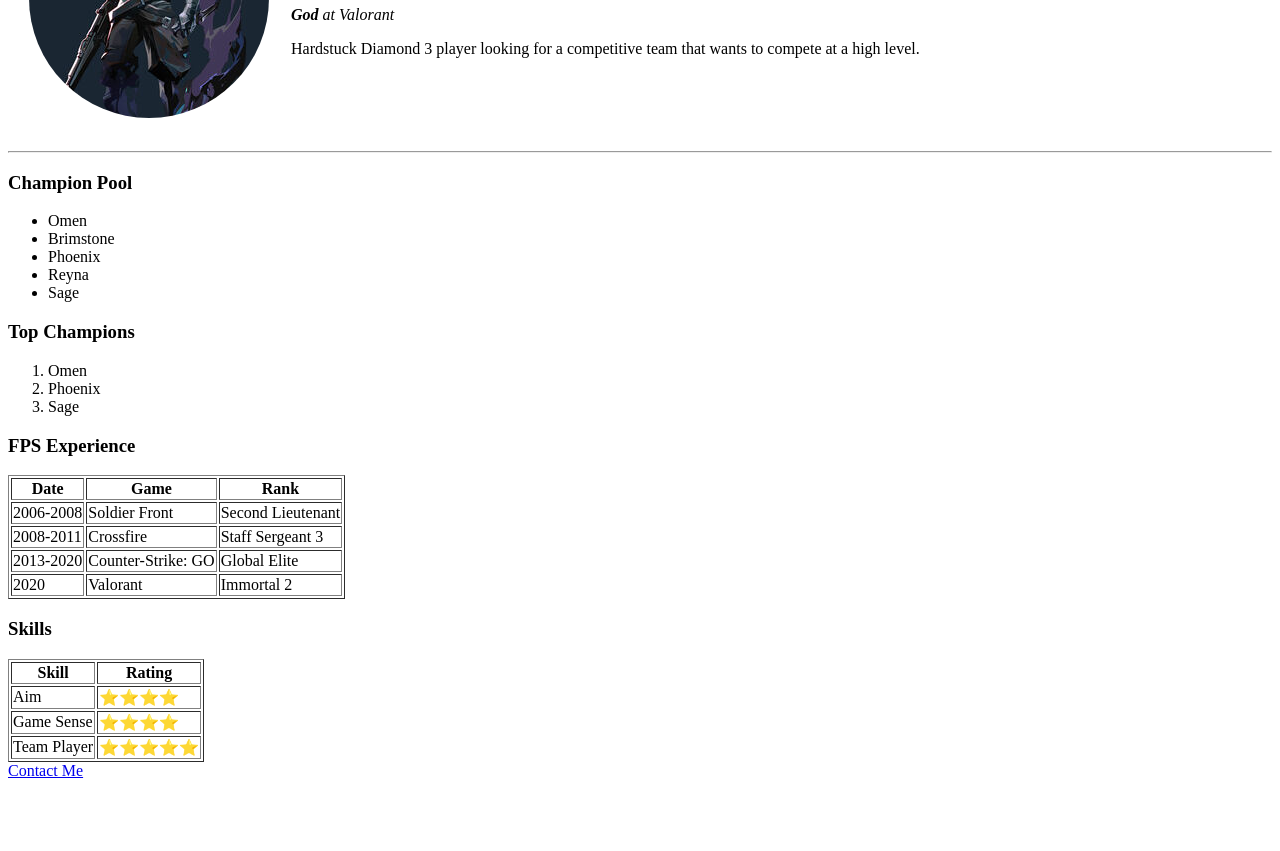
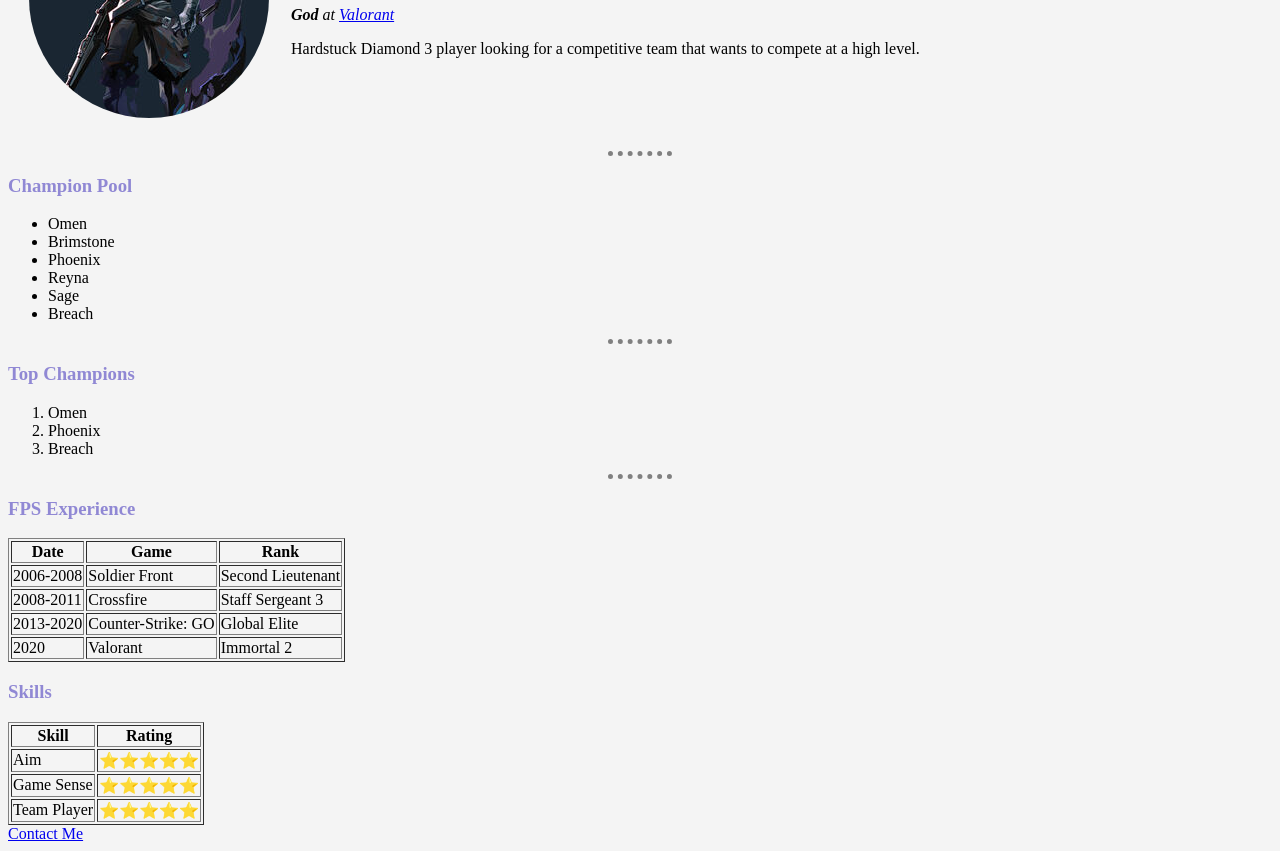
Before and after one commit to etang12/ayuwebdev, a plain HTML site: page index.html in a window 1280 px wide. Shown: the part 151-1002 px from the top of the page. Before the commit the page ends 939 px from the top, so only its background shows below. Drawn offline with Linux system fonts and the light colour scheme.

Commit message:
changed both .html files

```diff
--- /dev/null
+++ b/css/styles.css
@@ -0,0 +1,20 @@
+body {
+    background-color: #f4f4f4;
+}
+
+hr {
+    border-style: none;
+    border-top-style: dotted;
+    border-color: gray;
+    border-width: 5px;
+    height: 0px;
+    width: 5%;
+}
+
+h1 {
+    color: #9088d4
+}
+
+h3 {
+    color: #9088d4
+}
--- a/index.html
+++ b/index.html
@@ -5,6 +5,8 @@
     <meta charset="UTF-8">
     <meta name="viewport" content="width=device-width, initial-scale=1.0">
     <title>Eric's  Personal Site</title>
+    <link rel="stylesheet" href="css/styles.css">
+
 </head>
 
 <body>
@@ -13,7 +15,7 @@
             <td><img src="images/omen.png" alt="omen picture"></td>
             <td>
                 <h1>Eric Tang</h1>
-                <p><em><strong>God</strong> at Valorant</em></p>
+                <p><em><strong>God</strong> at <a href="https://playvalorant.com/en-us/">Valorant</a></em></p>
                 <p>Hardstuck Diamond 3 player looking for a competitive team that wants to compete at a high level.</p>
             </td>
         </tr>
@@ -26,13 +28,14 @@
         <li>Phoenix</li>
         <li>Reyna</li>
         <li>Sage</li>
-    </ul>
+        <li>Breach</li>
+    </ul><hr>
     <h3>Top Champions</h3>
     <ol>
         <li>Omen</li>
         <li>Phoenix</li>
-        <li>Sage</li>
-    </ol>
+        <li>Breach</li>
+    </ol><hr>
     <h3>FPS Experience</h3>
     <table border="1">
         <thead>
@@ -80,11 +83,11 @@
         <tbody>
             <tr>
                 <td>Aim</td>
-                <td>⭐⭐⭐⭐</td>
+                <td>⭐⭐⭐⭐⭐</td>
             </tr>
             <tr>
                 <td>Game Sense</td>
-                <td>⭐⭐⭐⭐</td>
+                <td>⭐⭐⭐⭐⭐</td>
             </tr>
             <tr>
                 <td>Team Player</td>
```
Also changed, not shown: contact-me.html (+1 -0 lines).
